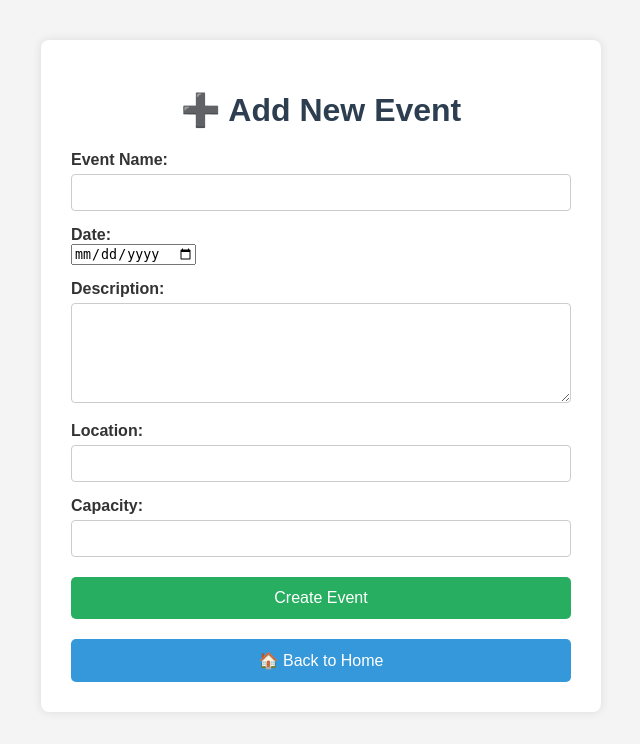
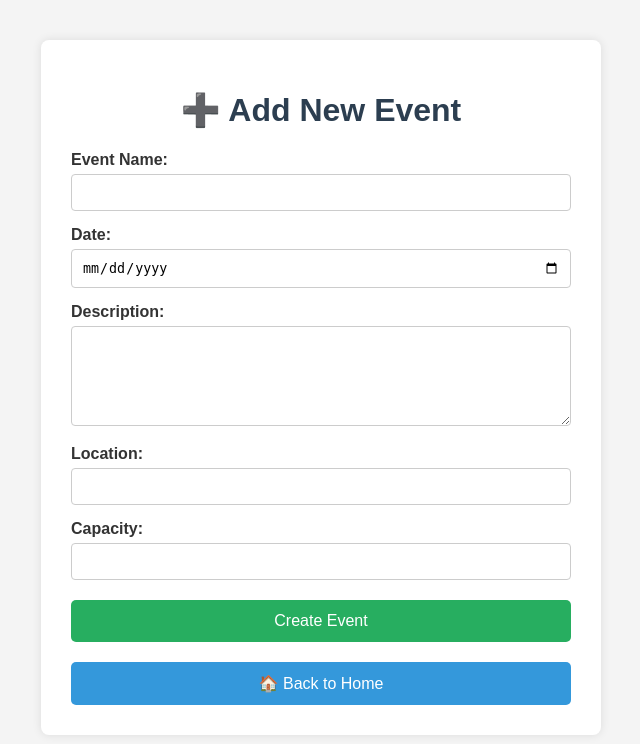
Before and after one commit to augustj21/eventportal-backend, a Flask app: page /add-event in a window 1280 px wide. Shown: the top 744 px of the page, without its empty margins (319-959 px from the left). Run offline with Flask 3, Linux system fonts and the light colour scheme.

Commit message:
Styled date input to match other fields

```diff
--- a/templates/add_event.html
+++ b/templates/add_event.html
@@ -32,6 +32,7 @@
 
     input[type="text"],
     input[type="number"],
+    input[type="date"],
     textarea {
       width: 100%;
       padding: 10px;
--- a/templates/edit_event.html
+++ b/templates/edit_event.html
@@ -32,6 +32,7 @@
 
     input[type="text"],
     input[type="number"],
+    input[type="date"],
     textarea {
       width: 100%;
       padding: 10px;
@@ -78,10 +79,10 @@
     <h1>✏️ Edit Event</h1>
     <form action="{{ url_for('edit_event', event_id=event.id) }}" method="POST">
       <label>Event Name:</label>
-      <input type="date" name="date" value="{{ event.date }}" required>
+      <input type="text" name="name" value="{{ event.name }}" required>
 
       <label>Date:</label>
-      <input type="text" name="date" value="{{ event.date }}" required>
+      <input type="date" name="date" value="{{ event.date }}" required>
 
       <label>Description:</label>
       <textarea name="description" required>{{ event.description }}</textarea>
```
